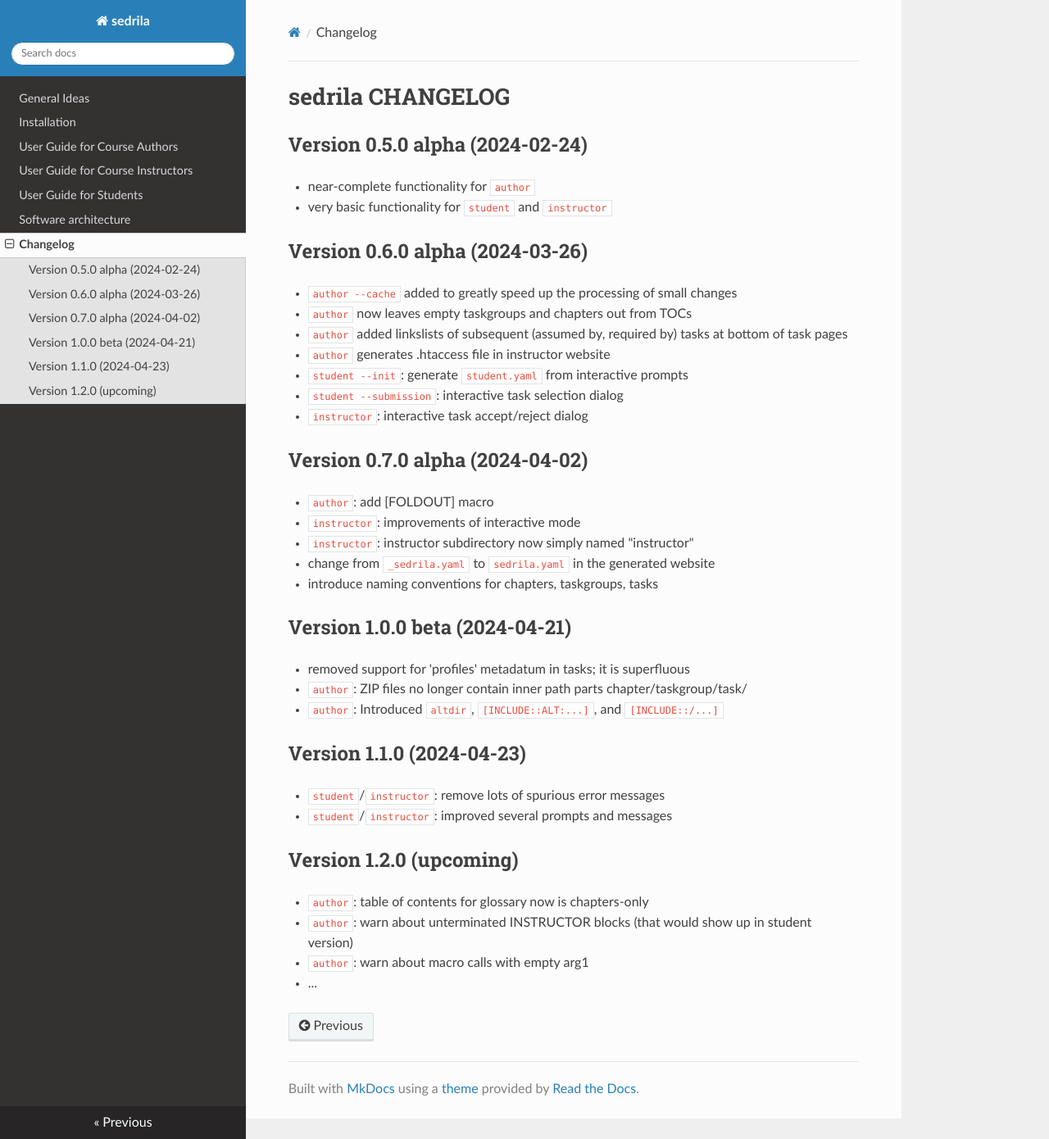
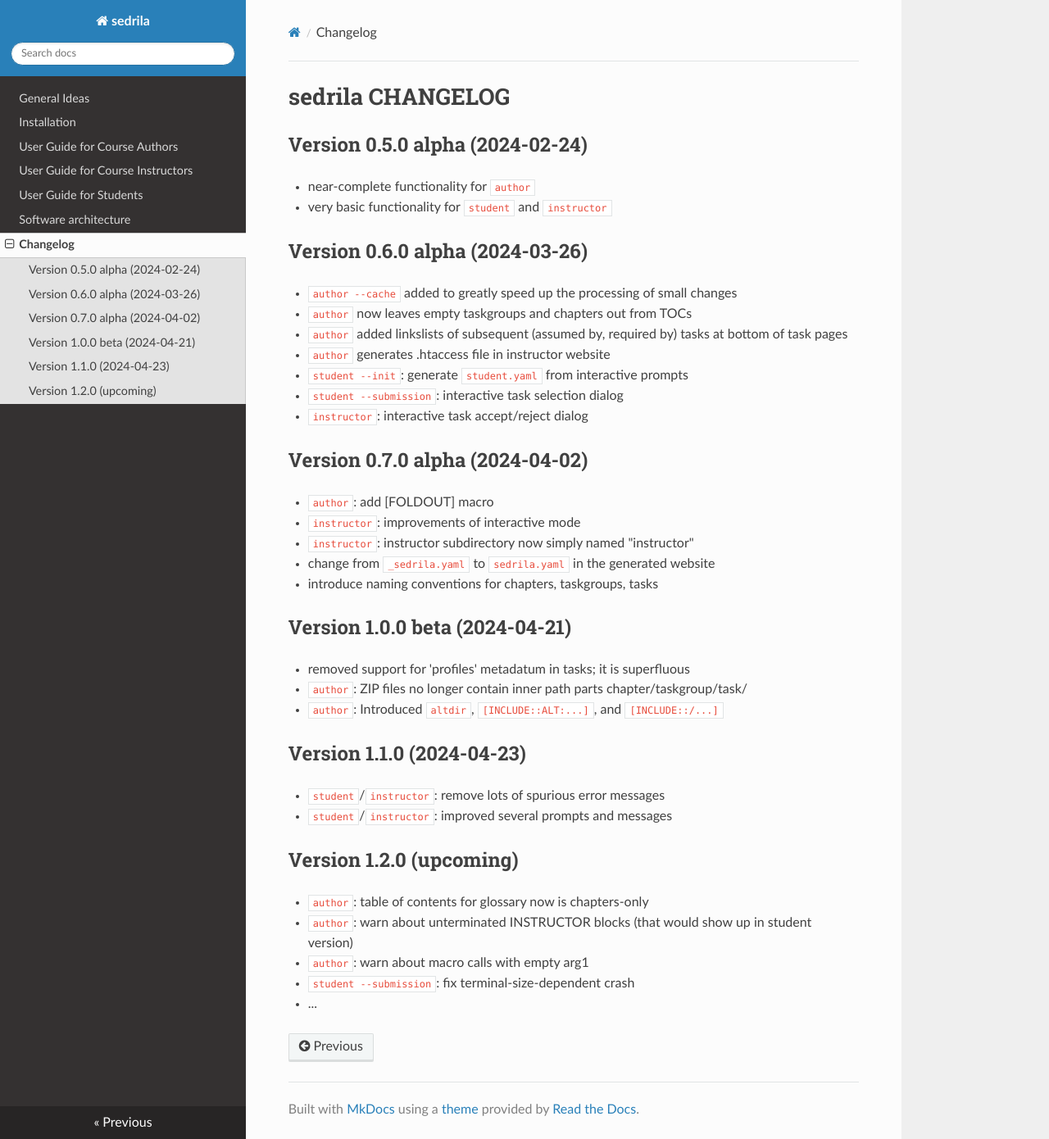
Before and after one commit to fubinf/sedrila, an MkDocs documentation site: the page built from docs/changelog.md, in a window 1280 px wide and 1390 px high. Shown: the whole window at 82% size. Built offline with MkDocs 1.6.1, drawn with Linux system fonts in a browser that asks for light colours; nearby versions of some CDN libraries.

Commit message:
changelog.md: `student --submission`: fix terminal-size-dependent crash

```diff
--- a/docs/changelog.md
+++ b/docs/changelog.md
@@ -44,4 +44,5 @@
 - `author`: table of contents for glossary now is chapters-only
 - `author`: warn about unterminated INSTRUCTOR blocks (that would show up in student version)
 - `author`: warn about macro calls with empty arg1
+- `student --submission`: fix terminal-size-dependent crash
 - ...
```
